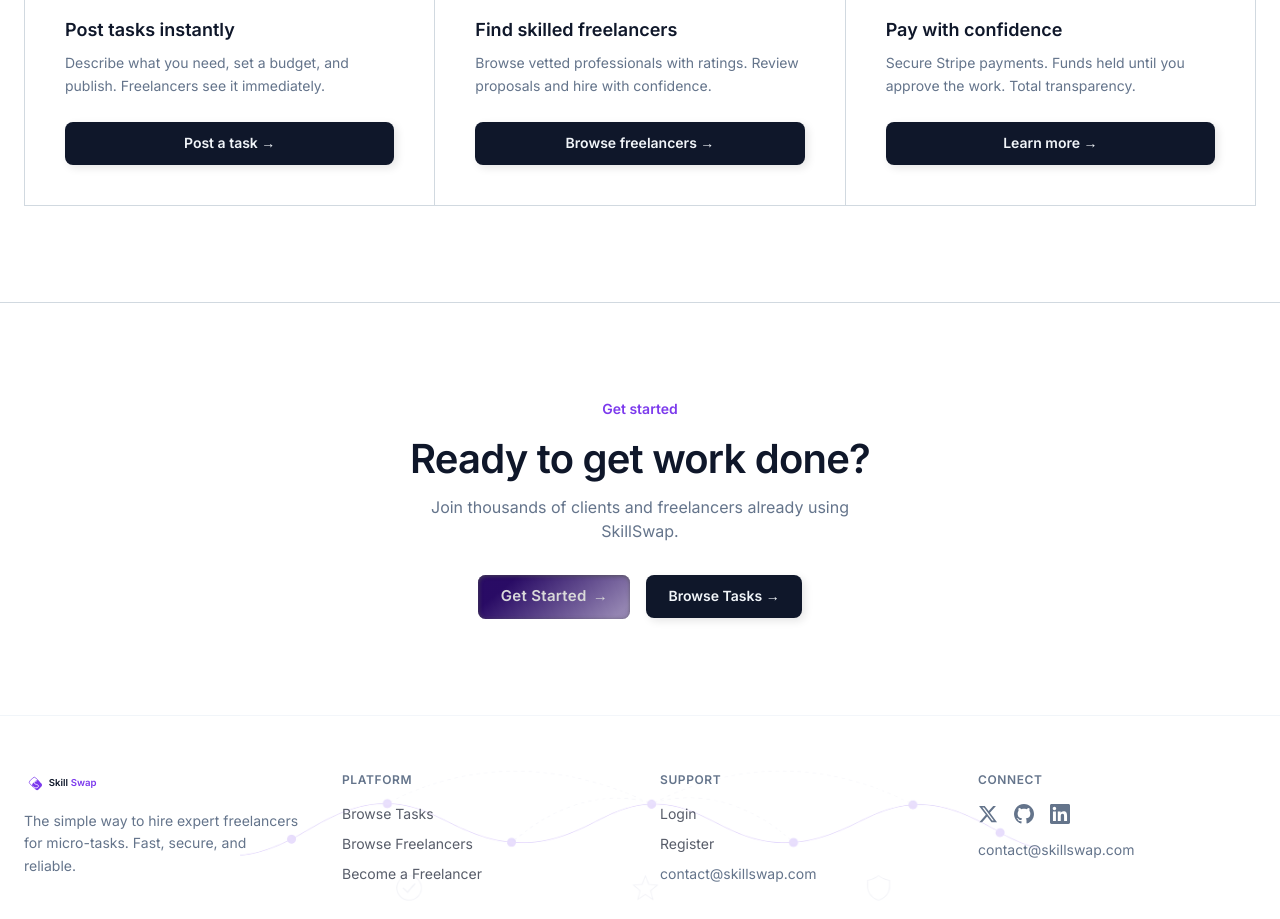
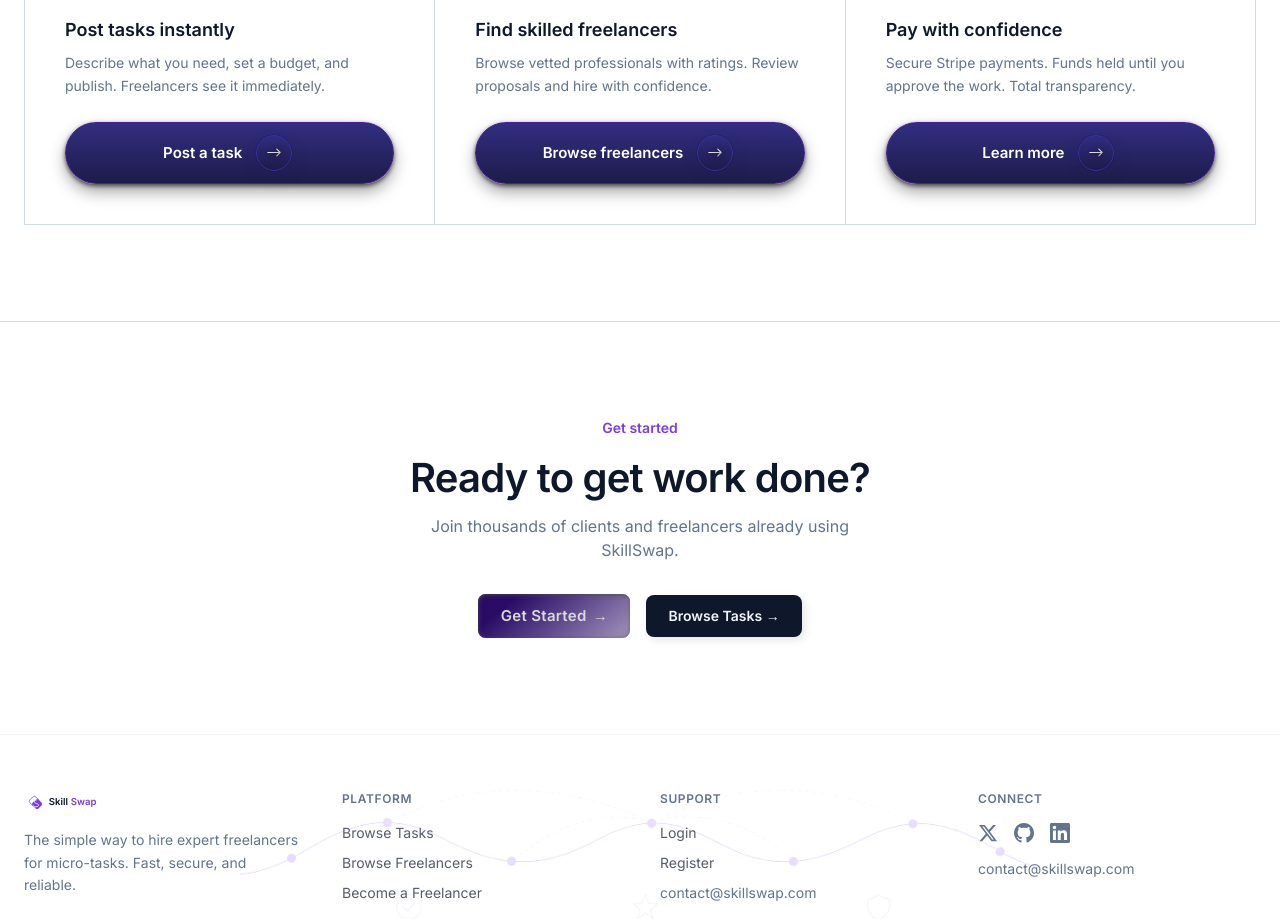
Before and after one commit to fahimuntasin/skillswap-client, a Next.js app: page / in a window 1280 px wide. Shown: the part 2480-3399 px from the top of the page. Built offline with nearby package versions, Linux system fonts and the light colour scheme.

Commit message:
style: premium pill button — inner icon circle with glow, violet gradient

```diff
--- a/src/app/globals.css
+++ b/src/app/globals.css
@@ -156,7 +156,70 @@
   transform: scale(1);
 }
 
-/* ===== SWEEP ACTION BUTTON ===== */
+/* ===== PREMIUM PILL BUTTON ===== */
+.btn-premium {
+  position: relative;
+  padding: 12px 28px 12px 24px;
+  font-size: 15px;
+  font-weight: 600;
+  color: #ffffff;
+  background: linear-gradient(to bottom, #312e81, #1e1b4b);
+  border-radius: 9999px;
+  cursor: pointer;
+  box-shadow: 0 2px 4px rgba(0,0,0,0.6), 0 8px 16px rgba(0,0,0,0.35);
+  transition: all 0.2s ease;
+  display: inline-flex;
+  align-items: center;
+  justify-content: center;
+  gap: 14px;
+  border: 1px solid #4c1d95;
+  text-decoration: none;
+}
+.btn-premium::before {
+  content: "";
+  position: absolute;
+  top: -2px; right: -1px; bottom: -1px; left: -1px;
+  background: linear-gradient(to bottom, #4c1d95, #1e1b4b);
+  z-index: -1;
+  border-radius: 9999px;
+  opacity: 1;
+}
+.btn-premium:active {
+  transform: translateY(2px);
+  box-shadow: 0 1px 2px rgba(0,0,0,0.6), 0 4px 8px rgba(0,0,0,0.35);
+}
+
+.btn-premium .btn-icon {
+  position: relative;
+  display: flex;
+  align-items: center;
+  justify-content: center;
+  background: linear-gradient(to bottom, #312e81, #1e1b4b);
+  width: 36px;
+  height: 36px;
+  border-radius: 50%;
+  box-shadow: 0 0 1px rgba(0,0,0,0.8);
+  border: 1px solid #3730a3;
+  transition: all 0.2s ease;
+  flex-shrink: 0;
+}
+.btn-premium .btn-icon::before {
+  content: "";
+  position: absolute;
+  top: -2px; right: -1px; bottom: -1px; left: -1px;
+  background: linear-gradient(to bottom, #4c1d95, #1e1b4b);
+  z-index: -1;
+  border-radius: 50%;
+  opacity: 1;
+}
+.btn-premium .btn-icon svg {
+  filter: drop-shadow(0 8px 16px rgba(0,0,0,0.8)) drop-shadow(0 0 4px rgba(0,0,0,0.8));
+  transition: all 0.4s ease-in-out;
+}
+.btn-premium:hover .btn-icon svg {
+  filter: drop-shadow(0 8px 16px rgba(200,180,255,0.6)) drop-shadow(0 0 16px rgba(124,58,237,0.8));
+  transform: rotate(-35deg);
+}
 .btn-sweep {
   display: inline-flex;
   align-items: center;
--- a/src/components/home/sections/FeatureCards.tsx
+++ b/src/components/home/sections/FeatureCards.tsx
@@ -25,7 +25,18 @@
               </div>
               <h3 className="text-lg font-semibold text-[#0F172A]">{card.title}</h3>
               <p className="mt-2 flex-1 text-sm leading-relaxed text-[#64748B]">{card.desc}</p>
-              <Link href={card.href} className="btn-sweep mt-6">{card.link} →</Link>
+              <Link href={card.href} className="btn-premium mt-6">
+                {card.link}
+                <span className="btn-icon">
+                  <svg viewBox="0 0 32 32" width="18" height="18">
+                    <linearGradient id="prem-arrow" y2="100%" x2="100%" y1="0%" x1="0%">
+                      <stop stopColor="#FFFFFF" stopOpacity={1} offset="0%" />
+                      <stop stopColor="#AAAAAA" stopOpacity={1} offset="100%" />
+                    </linearGradient>
+                    <path fill="url(#prem-arrow)" d="M4 15a1 1 0 0 0 1 1h19.586l-4.292 4.292a1 1 0 0 0 1.414 1.414l6-6a.99.99 0 0 0 .292-.702V15c0-.13-.026-.26-.078-.382a.99.99 0 0 0-.216-.324l-6-6a1 1 0 0 0-1.414 1.414L24.586 14H5a1 1 0 0 0-1 1z"/>
+                  </svg>
+                </span>
+              </Link>
             </div>
           ))}
         </div>
```
